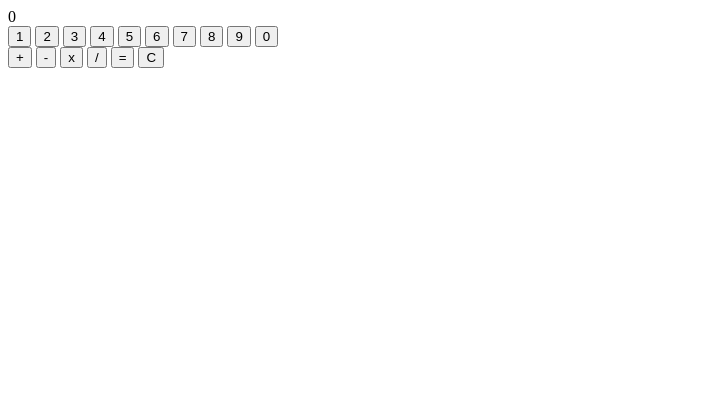
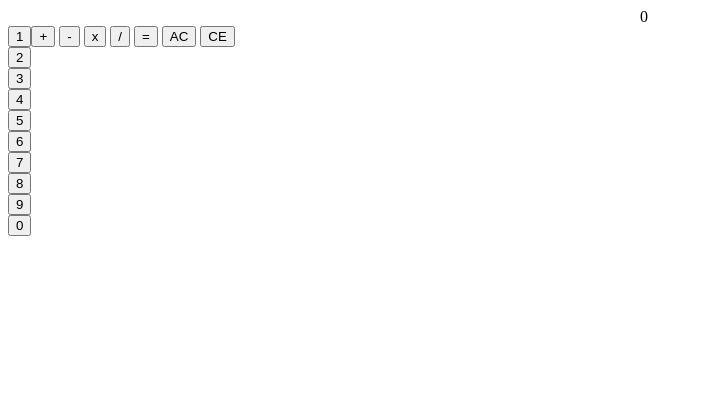
Before and after one commit to shlok-rajurkar/browser-calculator, a plain HTML site: page index.html in a window 1280 px wide. Shown: the whole page, without its empty margins (0-703 px from the left). Drawn offline with Linux system fonts and the light colour scheme.

Commit message:
Add some styling to buttons

```diff
--- a/index.html
+++ b/index.html
@@ -29,7 +29,8 @@
                 <button id="multiply">x</button>
                 <button id="divide">/</button>
                 <button id="equals">=</button>
-                <button id="clear">C</button>
+                <button id="all-clear">AC</button>
+                <button id="clear-entry">CE</button>
             </div>
         </div>
     </div>
--- a/styles.css
+++ b/styles.css
@@ -0,0 +1,19 @@
+.body {
+    display: flex;
+    flex-direction: column;
+    width: 50vw;
+    height: 50vh;
+}
+
+#result-display {
+    text-align: right;
+}
+
+.buttons-wrapper {
+    display: flex;
+    flex-direction: row;
+}
+
+.number-buttons {
+    display: grid;
+}
```
